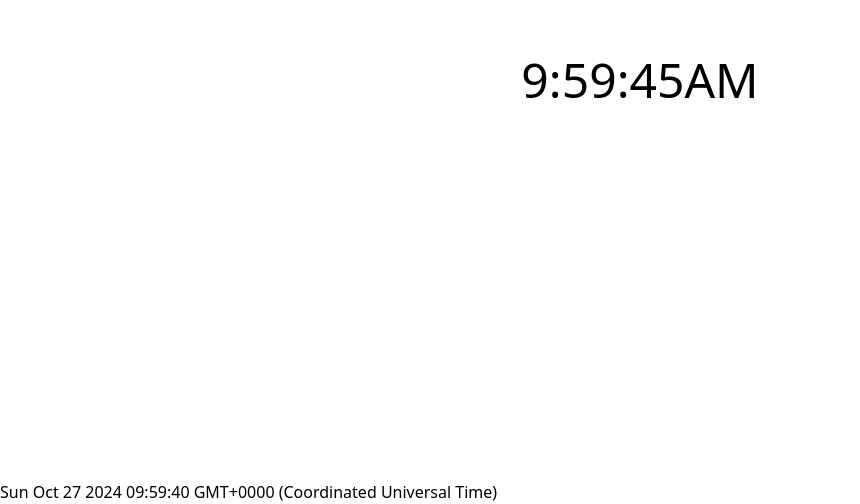
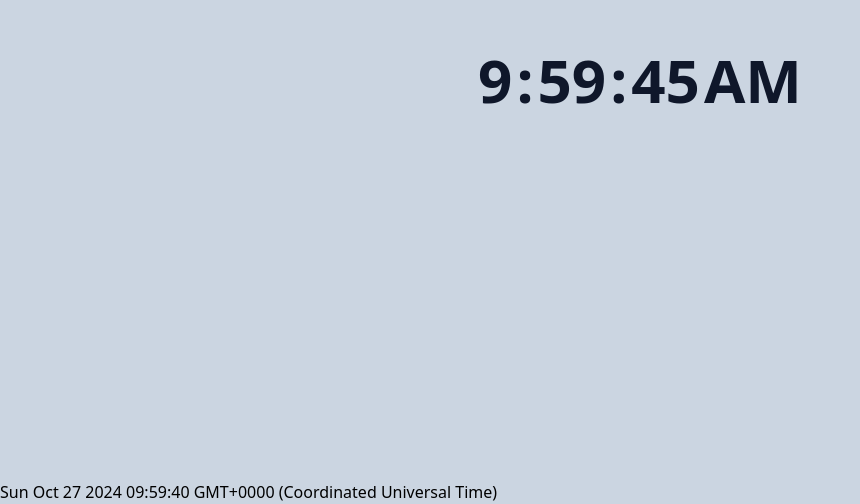
Before and after one commit to anfasmohammed/digital-clock, a plain HTML site: page index.html in a window 1280 px wide. Shown: the part 320-824 px from the top of the page, without its empty margins (0-860 px from the left). Drawn offline with nearby package versions, Linux system fonts and the light colour scheme.

Commit message:
intermediate commit

```diff
--- a/index.html
+++ b/index.html
@@ -6,8 +6,8 @@
     <script src="https://cdn.tailwindcss.com"></script>
     <title>Document</title>
 </head>
-<body>
-    <div class="flex justify-center items-center h-screen text-5xl">
+<body class="bg-slate-300">
+    <div class="flex justify-center items-center h-screen text-6xl gap-1 font-semibold text-slate-900">
         <span id="hours">00</span>
         <span>:</span>
         <span id="minutes">00</span>
```
